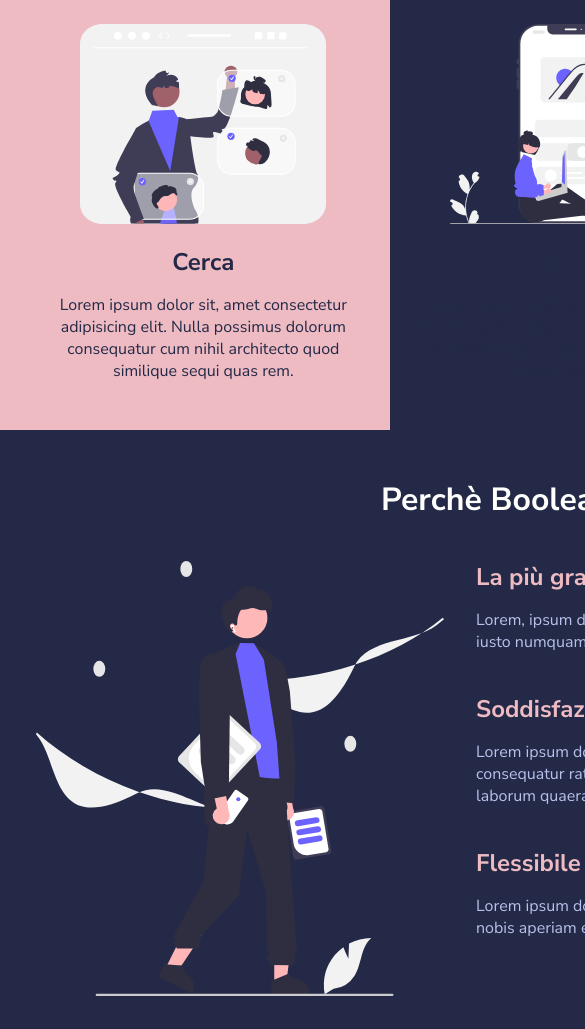
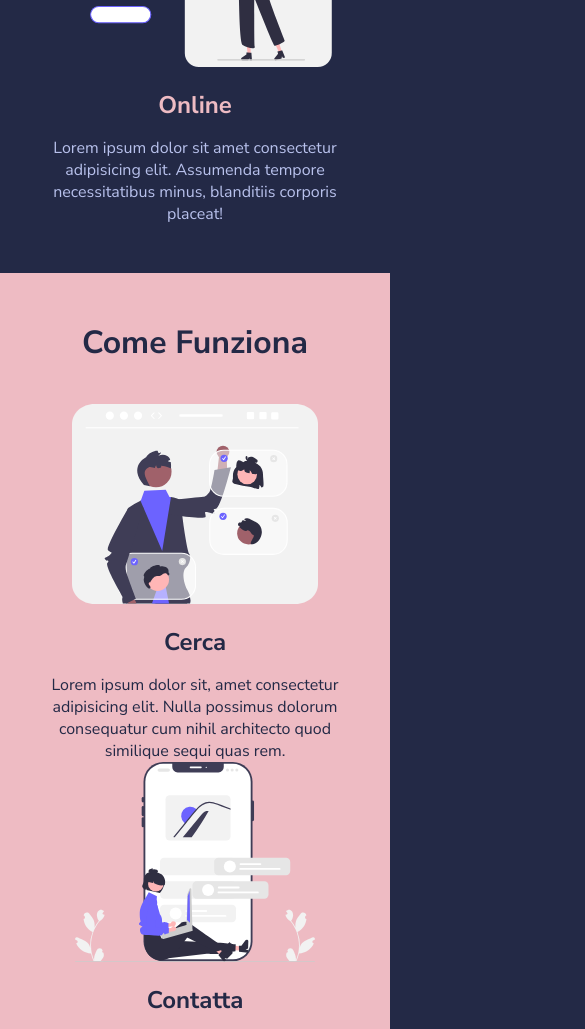
Before and after one commit to danipetro21/html-css-resp-wannabe, a plain HTML site: page index.html in a window 390 px wide. Shown: the part 702-1731 px from the top of the page, 585 px wide, since content can reach past the window. Drawn offline with Linux system fonts and the light colour scheme.

Commit message:
add media query

```diff
--- a/css/style.css
+++ b/css/style.css
@@ -111,6 +111,7 @@ img {
 .why-us {
     margin-bottom: 3rem;
 }
+
 .why-us .col-left {
     width: 40%;
 }
@@ -129,6 +130,32 @@ img {
  ************************************************/
 
 
- @media screen and (min-width:768) {
+@media screen and (min-width: 768px) and (max-width: 1088px) {
 
- }
+
+    .container {
+        width: 768px;
+    }
+}
+
+@media screen and (min-width: 100px) and (max-width: 767px) {
+
+    .row {
+        justify-content: center;
+        flex-direction: column;
+
+    }
+    .lessons .col{
+        width: 100%;
+    }
+    .steps .col{
+        width: 100%;
+    }
+
+    .why-us .col{
+        width: 100%;
+    }
+    .container {
+        width: 100%;
+    }
+}
```
